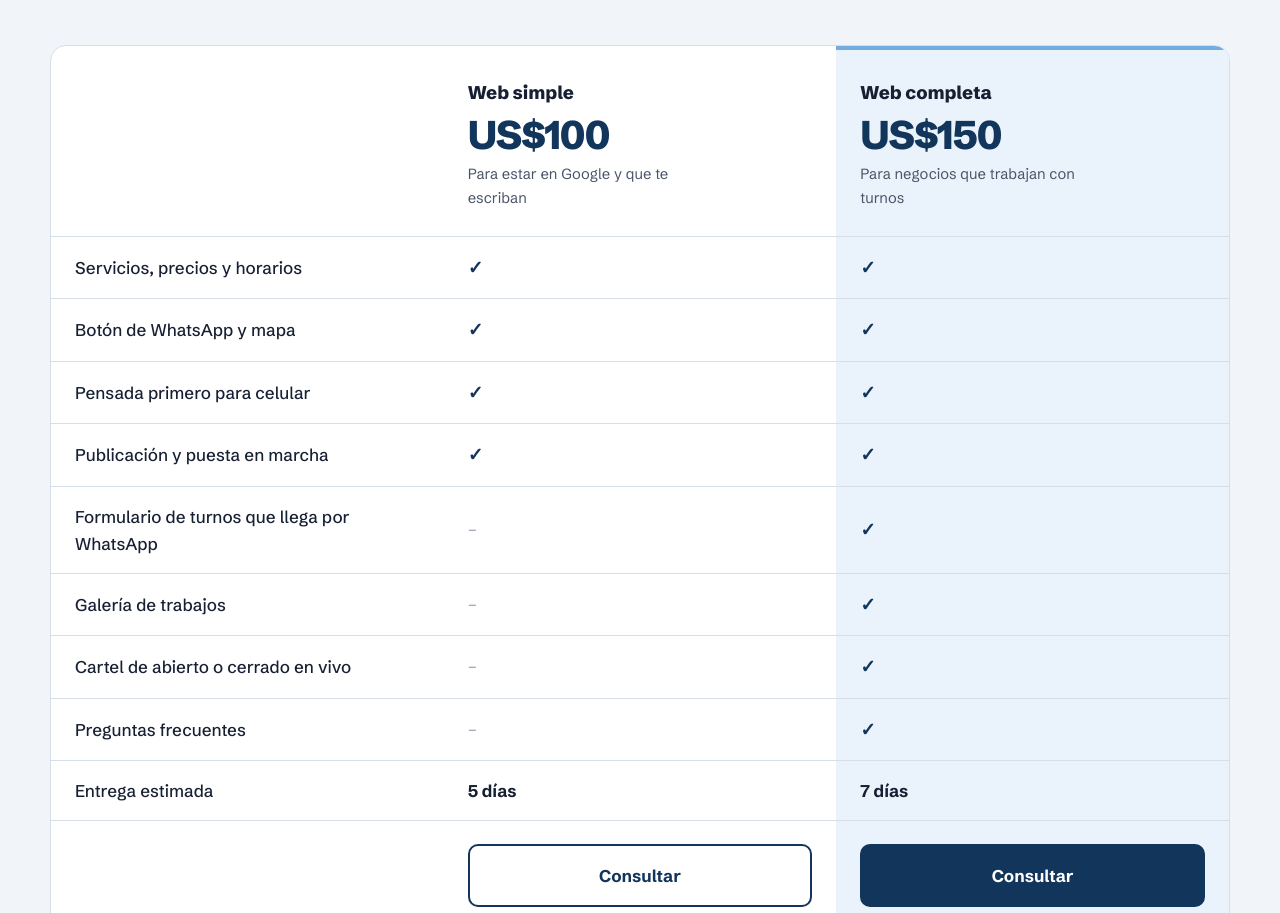
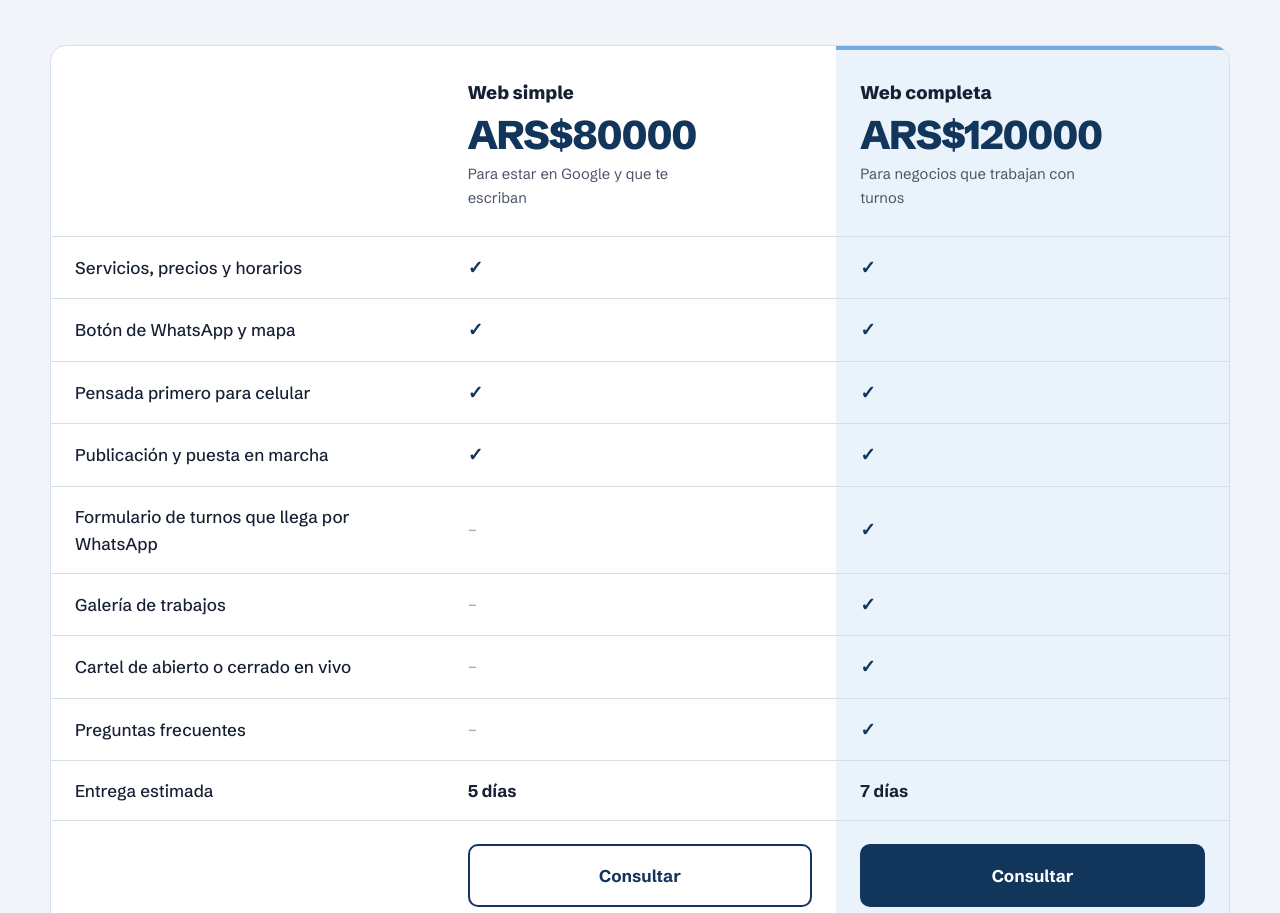
Before and after one commit to FBuya/PortafolioWEB, a plain HTML site: page index.html in a window 1280 px wide. Shown: the part 2251-3164 px from the top of the page. Drawn offline with Linux system fonts and the light colour scheme.

Commit message:
Update index.html

```diff
--- a/index.html
+++ b/index.html
@@ -114,12 +114,12 @@
                 <th scope="col"><span class="sr-only">Qué incluye</span></th>
                 <th scope="col">
                   <span class="plan__nombre">Web simple</span>
-                  <span class="plan__precio">US$100</span>
+                  <span class="plan__precio">ARS$80000</span>
                   <span class="plan__para">Para estar en Google y que te escriban</span>
                 </th>
                 <th scope="col" class="col-destacada">
                   <span class="plan__nombre">Web completa</span>
-                  <span class="plan__precio">US$150</span>
+                  <span class="plan__precio">ARS$120000</span>
                   <span class="plan__para">Para negocios que trabajan con turnos</span>
                 </th>
               </tr>
```
